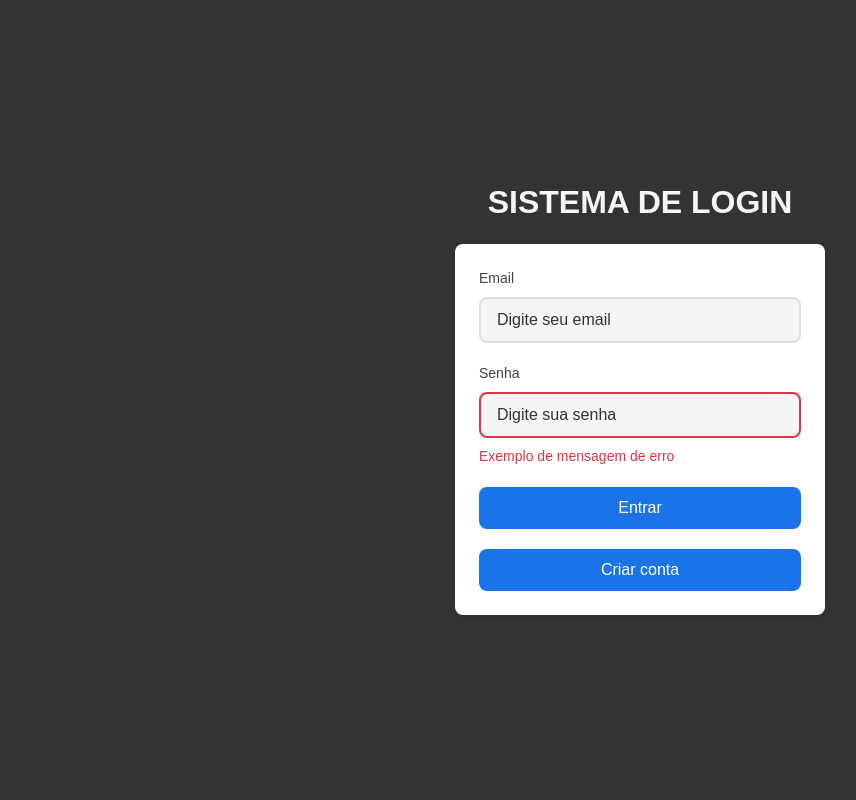
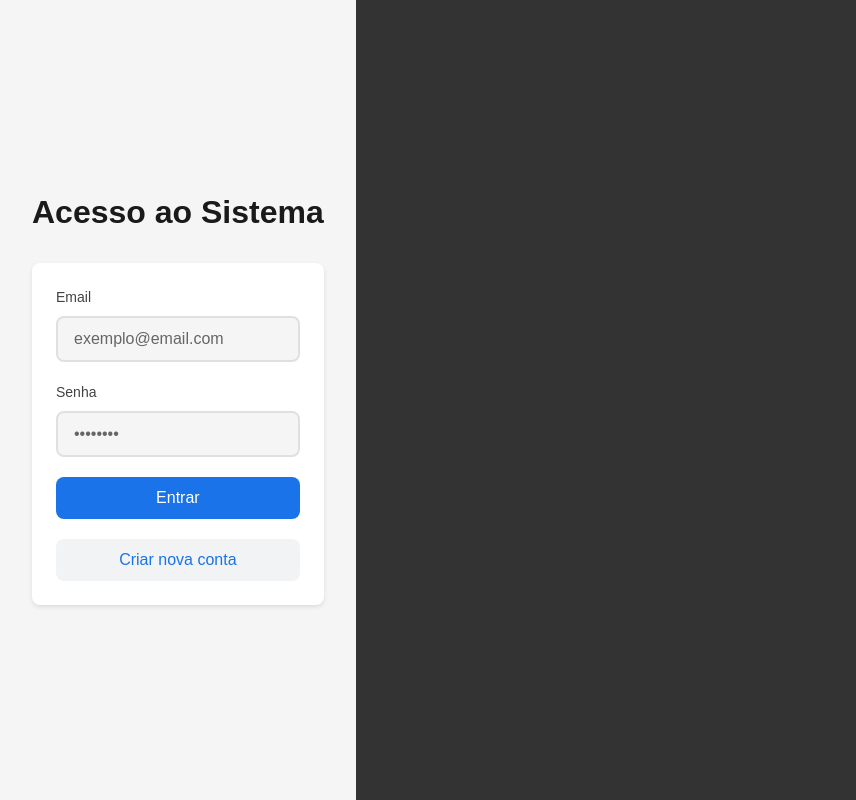
Before and after one commit to gfrabelo/auth-system-teste, a React (Vite) app in the folder frontend/: page / in a window 1280 px wide. Shown: the whole page, without its empty margins (0-856 px from the left). Built offline with nearby package versions, Linux system fonts and the light colour scheme.

Commit message:
refactor: components and pages

```diff
--- a/frontend/src/components/Button/index.tsx
+++ b/frontend/src/components/Button/index.tsx
@@ -1,13 +1,20 @@
 import { ButtonHTMLAttributes } from 'react';
 import styled from 'styled-components';
 
-interface ButtonProps extends ButtonHTMLAttributes<HTMLButtonElement> {
-  variant?: 'primary' | 'secondary' | 'outline';
-  fullWidth?: boolean;
-  isLoading?: boolean;
+// Interface para as props transitórias
+interface StyledButtonProps {
+  $variant?: 'primary' | 'secondary' | 'outline';
+  $fullWidth?: boolean;
+  $isLoading?: boolean;
 }
 
-const StyledButton = styled.button<{ fullWidth?: boolean; $variant?: 'primary' | 'secondary' | 'outline' }>`
+// Estendemos as props do botão HTML com as nossas props transitórias
+interface ButtonProps extends ButtonHTMLAttributes<HTMLButtonElement>, StyledButtonProps {
+  children: React.ReactNode;
+}
+
+// Estilização do botão com props transitórias
+const StyledButton = styled.button<StyledButtonProps>`
   display: flex;
   align-items: center;
   justify-content: center;
@@ -17,17 +24,18 @@ const StyledButton = styled.button<{ fullWidth?: boolean; $variant?: 'primary' |
   font-weight: 500;
   transition: all 0.2s;
   cursor: pointer;
-  width: ${props => props.fullWidth ? '100%' : 'auto'};
+  width: ${({ $fullWidth }) => ($fullWidth ? '100%' : 'auto')};
+  opacity: ${({ disabled }) => (disabled ? 0.7 : 1)};
 
-  ${props => {
-    switch (props.$variant) {
+  ${({ $variant }) => {
+    switch ($variant) {
       case 'secondary':
         return `
           background: #f1f3f4;
           color: #1a73e8;
           border: none;
 
-          &:hover {
+          &:hover:not(:disabled) {
             background: #e8eaed;
           }
         `;
@@ -37,7 +45,7 @@ const StyledButton = styled.button<{ fullWidth?: boolean; $variant?: 'primary' |
           color: #1a73e8;
           border: 2px solid #1a73e8;
 
-          &:hover {
+          &:hover:not(:disabled) {
             background: #f1f3f4;
           }
         `;
@@ -47,23 +55,19 @@ const StyledButton = styled.button<{ fullWidth?: boolean; $variant?: 'primary' |
           color: white;
           border: none;
 
-          &:hover {
+          &:hover:not(:disabled) {
             background: #1557b0;
           }
         `;
     }
   }}
-
-  &:disabled {
-    opacity: 0.7;
-    cursor: not-allowed;
-  }
 `;
 
+// Componente de loading (opcional)
 const LoadingSpinner = styled.div`
   width: 20px;
   height: 20px;
-  border: 2px solid #ffffff;
+  border: 2px solid currentColor;
   border-top: 2px solid transparent;
   border-radius: 50%;
   animation: spin 1s linear infinite;
@@ -75,10 +79,16 @@ const LoadingSpinner = styled.div`
   }
 `;
 
-export function Button({ children, isLoading, ...props }: ButtonProps) {
+// Componente Button
+export function Button({ children, $isLoading, $variant, $fullWidth, ...props }: ButtonProps) {
   return (
-    <StyledButton disabled={isLoading} {...props}>
-      {isLoading && <LoadingSpinner />}
+    <StyledButton
+      $variant={$variant}
+      $fullWidth={$fullWidth}
+      disabled={$isLoading || props.disabled}
+      {...props}
+    >
+      {$isLoading && <LoadingSpinner />}
       {children}
     </StyledButton>
   );
--- a/frontend/src/components/Form/index.tsx
+++ b/frontend/src/components/Form/index.tsx
@@ -1,4 +1,4 @@
-import { ReactNode } from 'react';
+import { FormHTMLAttributes, ReactNode } from 'react';
 import styled from 'styled-components';
 
 const FormContainer = styled.form`
@@ -11,38 +11,16 @@ const FormContainer = styled.form`
   background: white;
   border-radius: 8px;
   box-shadow: 0 2px 4px rgba(0, 0, 0, 0.1);
-
 `;
 
-interface FormProps {
-  // title?: string;
-  // description?: string;
+interface FormProps extends FormHTMLAttributes<HTMLFormElement> {
   children: ReactNode;
-  onSubmit: (e: React.FormEvent) => void;
 }
 
-export function Form({  children, onSubmit }: FormProps) {
+export function Form({ children, ...props }: FormProps) {
   return (
-    <FormContainer onSubmit={(e) => {
-      e.preventDefault();
-      onSubmit(e);
-    }}>
-
+    <FormContainer {...props}>
       {children}
     </FormContainer>
   );
 }
-
-// Exemplo de uso:
-/*
-<Form
-  title="Criar conta"
-  description="Preencha os dados para se cadastrar"
-  onSubmit={handleSubmit}
->
-  <Input label="Nome" />
-  <Input label="Email" type="email" />
-  <Input label="Senha" type="password" />
-  <Button type="submit">Cadastrar</Button>
-</Form>
-*/
--- a/frontend/src/components/Input/index.tsx
+++ b/frontend/src/components/Input/index.tsx
@@ -9,6 +9,7 @@ const InputContainer = styled.div<InputContainerProps>`
   display: flex;
   flex-direction: column;
   gap: 4px;
+  width: 100%;
 `;
 
 const StyledInput = styled.input<{ $isErrored?: boolean }>`
@@ -20,13 +21,15 @@ const StyledInput = styled.input<{ $isErrored?: boolean }>`
   outline: none;
   background: #f5f5f5;
   color: #333;
+  width: 100%;
+
   &:focus {
     border-color: ${props => props.$isErrored ? '#dc3545' : '#1a73e8'};
     box-shadow: 0 0 0 1px ${props => props.$isErrored ? '#dc3545' : '#1a73e8'};
   }
 
   &::placeholder {
-    color: #333;
+    color: #666;
   }
 
   &:disabled {
@@ -39,6 +42,7 @@ const ErrorMessage = styled.span`
   color: #dc3545;
   font-size: 14px;
   margin-top: 4px;
+  min-height: 20px;
 `;
 
 const Label = styled.label`
@@ -57,7 +61,11 @@ export const Input = forwardRef<HTMLInputElement, InputProps>(
     return (
       <InputContainer $isErrored={!!error}>
         {label && <Label>{label}</Label>}
-        <StyledInput ref={ref} $isErrored={!!error} {...props} />
+        <StyledInput
+          ref={ref}
+          $isErrored={!!error}
+          {...props}
+        />
         {error && <ErrorMessage>{error}</ErrorMessage>}
       </InputContainer>
     );
--- a/frontend/src/pages/SignIn/index.tsx
+++ b/frontend/src/pages/SignIn/index.tsx
@@ -1,62 +1,95 @@
+import { useForm } from 'react-hook-form';
+import { zodResolver } from '@hookform/resolvers/zod';
+import { z } from 'zod';
 import styled from 'styled-components';
 import { useNavigate } from 'react-router-dom';
 import { Form } from '../../components/Form';
 import { Input } from '../../components/Input';
 import { Button } from '../../components/Button';
+import { useAuth } from '../../contexts/auth';
 
 const Container = styled.div`
   display: flex;
-  justify-content: center;
   flex-direction: column;
   align-items: center;
-  height: 100vh;
-  width: 100vw;
+  justify-content: center;
+  min-height: 100vh;
+  padding: 2rem;
+  background: #f5f5f5;
 `;
 
 const Title = styled.h1`
-  font-size: 32px;
-  margin-bottom: 24px;
-  text-transform: uppercase;
+  font-size: 2rem;
+  margin-bottom: 2rem;
+  color: #1a1a1a;
   text-align: center;
 `;
 
+// Schema de validação usando Zod
+const signInSchema = z.object({
+  email: z.string().email('Email inválido'),
+  password: z.string().min(8, 'Senha deve ter no mínimo 8 caracteres'),
+});
+
+type SignInData = z.infer<typeof signInSchema>;
+
 export function SignIn() {
   const navigate = useNavigate();
+  const { signIn } = useAuth();
+  const {
+    register,
+    handleSubmit,
+    formState: { errors, isSubmitting },
+  } = useForm<SignInData>({
+    resolver: zodResolver(signInSchema),
+  });
 
-  const handleSubmit = (e: React.FormEvent) => {
-    e.preventDefault();
-    console.log('Form submitted!');
+  const onSubmit = async (data: SignInData) => {
+    try {
+      await signIn(data.email, data.password);
+      navigate('/home');
+    } catch (error) {
+      console.error('Erro no login:', error);
+      alert('E-mail ou senha incorretos');
+    }
   };
+
   return (
     <Container>
-      <Title>Sistema de Login</Title>
-        <Form
-          onSubmit={handleSubmit}
-        >
+      <Title>Acesso ao Sistema</Title>
+      <Form onSubmit={handleSubmit(onSubmit)}>
         <Input
           label="Email"
           type="email"
-            placeholder="Digite seu email"
-            error=""
+          {...register('email')}
+          error={errors.email?.message}
+          placeholder="exemplo@email.com"
         />
 
         <Input
           label="Senha"
           type="password"
-            placeholder="Digite sua senha"
-            error="Exemplo de mensagem de erro"
+          {...register('password')}
+          error={errors.password?.message}
+          placeholder="••••••••"
         />
 
-          <Button type="submit">
-            Entrar
+        <Button
+          type="submit"
+          $variant="primary"
+          $fullWidth
+          $isLoading={isSubmitting}
+        >
+          {isSubmitting ? 'Entrando...' : 'Entrar'}
         </Button>
 
         <Button
-            variant="secondary"
           type="button"
+          $variant="secondary"
+          $fullWidth
           onClick={() => navigate('/signup')}
         >
-            Criar conta
+          Criar nova conta
         </Button>
       </Form>
     </Container>
--- a/frontend/src/pages/SignUp/index.tsx
+++ b/frontend/src/pages/SignUp/index.tsx
@@ -7,6 +7,7 @@ import { z } from 'zod';
 import { Form } from '../../components/Form';
 import { Input } from '../../components/Input';
 import { Button } from '../../components/Button';
+import { useAuth } from '../../contexts/auth';
 
 const Container = styled.div`
   display: flex;
@@ -56,19 +57,19 @@ type SignUpData = z.infer<typeof signUpSchema>;
 
 export function SignUp() {
   const navigate = useNavigate();
+  const { signUp } = useAuth(); // Use o hook useAuth
   const { register, handleSubmit, formState: { errors, isSubmitting } } = useForm<SignUpData>({
     resolver: zodResolver(signUpSchema)
   });
 
   const onSubmit = async (data: SignUpData) => {
     try {
-      console.log('Dados do formulário:', data);
-      // Aqui vamos adicionar a chamada à API depois
-
-      // Redireciona para login após sucesso
-      navigate('/');
+      await signUp(data); // Chama a função de cadastro
+      navigate('/'); // Redireciona para a página de login após o cadastro
     } catch (error) {
-      console.error('Erro ao cadastrar:', error);
+      console.error('Erro no cadastro:', error);
+      // Exiba uma mensagem de erro para o usuário
+      alert('Erro ao cadastrar. Verifique os dados e tente novamente.');
     }
   };
 
@@ -89,16 +90,13 @@ export function SignUp() {
   return (
     <Container>
       <Title>Cadastro de Usuário</Title>
-      <Form
-        onSubmit={handleSubmit(onSubmit)}
-      >
+      <Form onSubmit={handleSubmit(onSubmit)}>
         <Input
           label="Nome"
           placeholder="Digite seu nome"
           {...register('name')}
           error={errors.name?.message}
         />
-
         <Input
           label="Email"
           type="email"
@@ -106,7 +104,6 @@ export function SignUp() {
           {...register('email')}
           error={errors.email?.message}
         />
-
         <Input
           label="Data de Nascimento"
           placeholder="dd/mm/yyyy"
@@ -115,7 +112,6 @@ export function SignUp() {
           maxLength={10}
           error={errors.birthDate?.message}
         />
-
         <Input
           label="Senha"
           type="password"
@@ -123,7 +119,6 @@ export function SignUp() {
           {...register('password')}
           error={errors.password?.message}
         />
-
         <Input
           label="Confirmar Senha"
           type="password"
@@ -131,21 +126,21 @@ export function SignUp() {
           {...register('confirmPassword')}
           error={errors.confirmPassword?.message}
         />
-
         <Button
           type="submit"
-          isLoading={isSubmitting}
-          fullWidth
+          $variant="primary"
+          $fullWidth
+          $isLoading={isSubmitting}
         >
-          Cadastrar
+          {isSubmitting ? 'Cadastrando...' : 'Cadastrar'}
         </Button>
 
         <Button
           type="button"
-          variant="secondary"
+          $variant="secondary"
+          $fullWidth
           onClick={() => navigate('/')}
-          fullWidth
-        >
+          >
           Já tenho uma conta
         </Button>
       </Form>
```
Also changed, not shown: frontend/src/contexts/auth.tsx (+52 -10 lines). Lines whose indentation alone changed are shown as unchanged.
